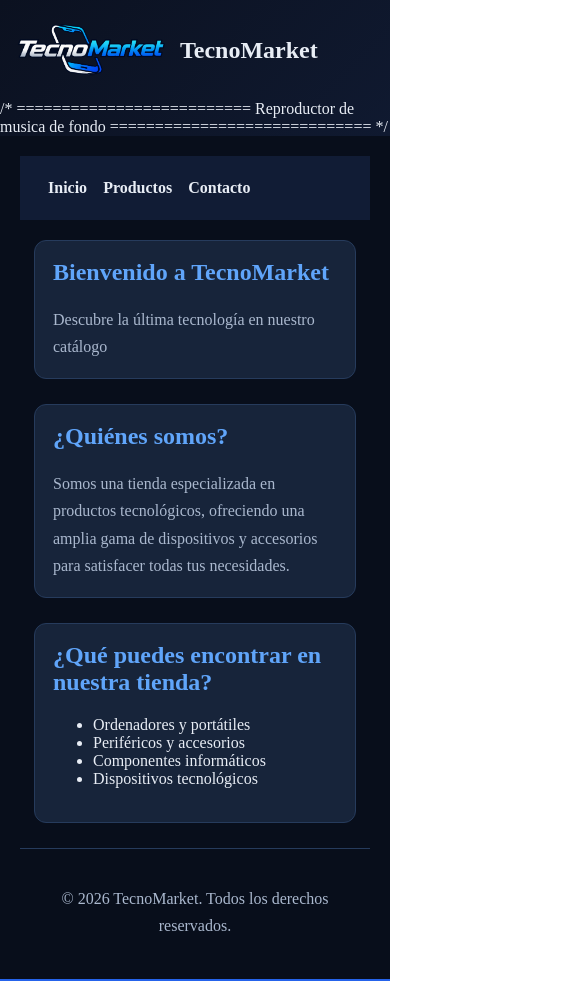
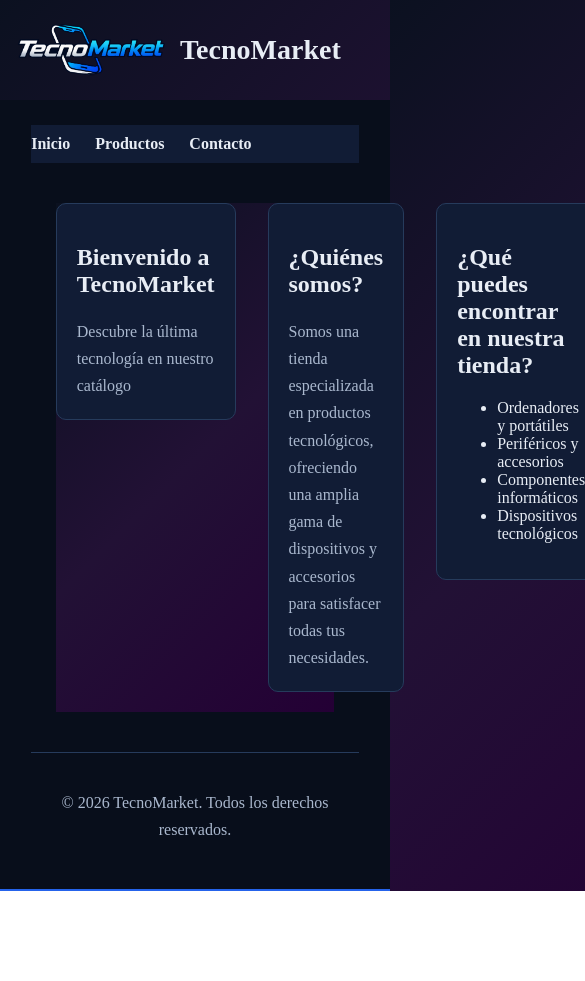
Before and after one commit to s4Mva/LenguajeMarcas, a plain HTML site: page index.html in a window 390 px wide. Shown: the top 981 px of the page, 585 px wide, since content can reach past the window. After the commit the page ends 891 px from the top, so only its background shows below. Drawn offline with Linux system fonts and the light colour scheme.

Commit message:
Commit 17/11/26

```diff
--- a/css/styles.css
+++ b/css/styles.css
@@ -1,6 +1,11 @@
 /* ==========================
     ESTILO GENERAL DE LA WEB
   ============================ */
+
+:root {
+    --espaciado-lg: 2rem;
+
+}
 
 * {
     BOX-SIZING: border-box;
@@ -9,12 +14,12 @@
 body {
 
     margin: 0;
-    from-family: 'arial, Helvetica, sans-serif';
+    font-family: 'arial, Helvetica, sans-serif';
     color: #e8edf5;
 
-   /* FONDO PRINCIPAL DE LA WEB  */
+   /* FONDO PRINCIPAL DE LA WEB GRADIENTE  */
     background: linear-gradient(
-    135deg,#0b1120,#111c35,#182b4a
+    135deg,#0b1120,#221135,#240035
     );
 
     min-height: 100vh;
@@ -70,14 +75,18 @@ header p {
 
 nav {
     background-color: #111c35;
-    padding: 15px 8%;
+    padding: 15px 0;
+    display: flex;
+    justify-content: flex-start;
+    align-items: center;
+    gap: 25px;
 }
 
 nav a {
     color: #e8edf5;
     text-decoration: none;
-    margin-right: 25px;
     font-weight: bold;
+    margin-right: 0;
 }
 
 nav a:hover {
@@ -92,12 +101,18 @@ main {
     width: 85%;
     max-width: 1200px;
     margin: 40px auto;
+    background: linear-gradient(
+    135deg,#0b1120,#221135,#240035
+    );
+    display: grid;
+    grid-template-columns: 3fr 3fr 3fr;
+    gap: var(--espaciado-lg);
+    align-items: start;
 }
 
 /* Secciones como tarjetas */
-section,
 article {
-    background-color: #17243a;
+
     padding: 25px;
     margin-bottom: 25px;
     border-radius: 12px;
@@ -105,7 +120,7 @@ article {
 }
 
 /* Títulos */
-h2 {
+.section h2 {
     color: #60a5fa;
     margin-top: 0;
 }
@@ -161,35 +176,25 @@ footer {
 }
 
 /* =========================
-   ADAPTACIÓN A MÓVILES
+   MENU DE PAGINAS
    ========================= */
 
-@media (max-width: 600px) {
+.menu {
+    display: flex;
+    justify-content: flex-start;
+    align-items: center;
+    gap: 25px;
+    padding: 10px 0px;
+}
+/* =========================
+   ESTILO CARD
+   ========================= */
 
-    header {
-        padding: 20px;
-    }
+   .card {
+    background-color: #111c35;
+    padding: 20px;
+    border-radius: 10px;
+    margin-bottom: 20px;
+    border: 1px solid #263b5c;
 
-    .logo h1 {
-        font-size: 24px;
-    }
-
-    nav {
-        padding: 15px5 20px;
-    }
-
-    nav a {
-        display: inline-block;
-        margin: 8px 12px 8px 0;
-    }
-
-    main {
-        width: 92%;
-        margin: 20px auto;
-    }
-
-    section,
-    article {
-        padding: 18px;
-    }
-}
+   }
--- a/index.html
+++ b/index.html
@@ -13,9 +13,9 @@
   </div>
 
 
-/* ==========================
+<!-- ==========================
 Reproductor de musica de fondo
- ============================= */
+ ============================= -->
 
 
 
@@ -29,7 +29,7 @@ Reproductor de musica de fondo
 
   <!-- Menú de navegación -->
 
-  <nav>
+  <nav class="menu">
     <a href="index.html">Inicio</a>
     <a href="productos.html">Productos</a>
     <a href="contacto.html">Contacto</a>
@@ -37,30 +37,30 @@ Reproductor de musica de fondo
 
   <!-- contenido principal -->
   <main>
+
+
     <!-- presentación de la tienda -->
-     <section>
+     <section  class="card" id="bienvenido">
      <h2>Bienvenido a TecnoMarket</h2>
      <p>Descubre la última tecnología en nuestro catálogo</p>
+     </section>
 
-
-     </section>
      <!-- Quiénes somos -->
-      <section>
+      <section class="card" id="quienes-somos">
       <h2>¿Quiénes somos?</h2>
-      <p>Somos una tienda especializada en productos tecnológicos, ofreciendo una amplia gama de dispositivos y accesorios para satisfacer todas tus necesidades.</p>
+       <div>
+       <p>Somos una tienda especializada en productos tecnológicos, ofreciendo una amplia gama de dispositivos y accesorios para satisfacer todas tus necesidades.</p>
       </section>
 
       <!-- Qué ofrecemos -->
-      <section>
+      <section  class="card" id="que-ofrecemos">
       <h2>¿Qué puedes encontrar en nuestra tienda?</h2>
       <ul>
         <li>Ordenadores y portátiles</li>
         <li>Periféricos y accesorios</li>
         <li>Componentes informáticos</li>
         <li>Dispositivos tecnológicos</li>
-
-
-      </ul>
+        </ul>
       </section>
 
   </main>
```
